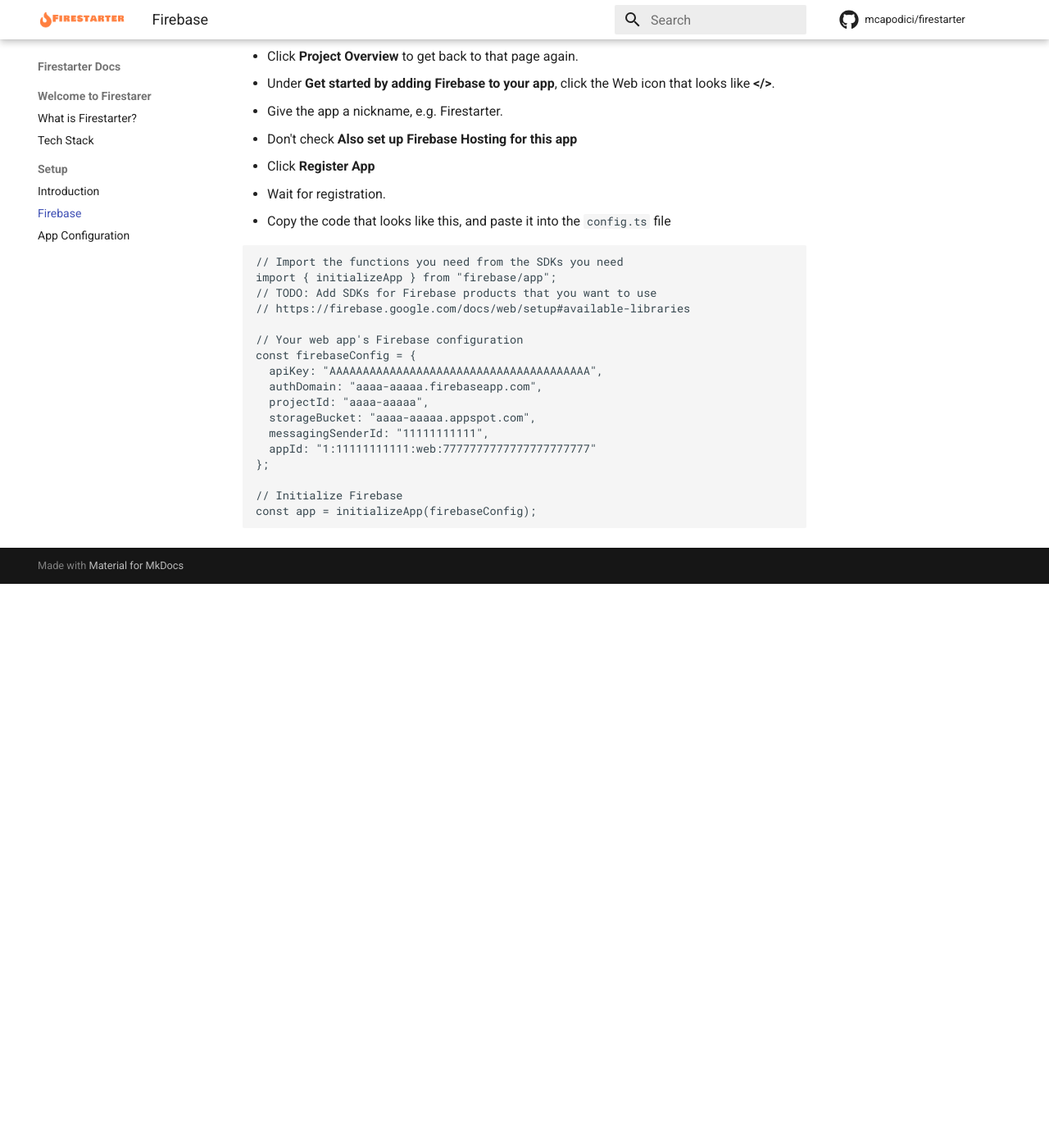
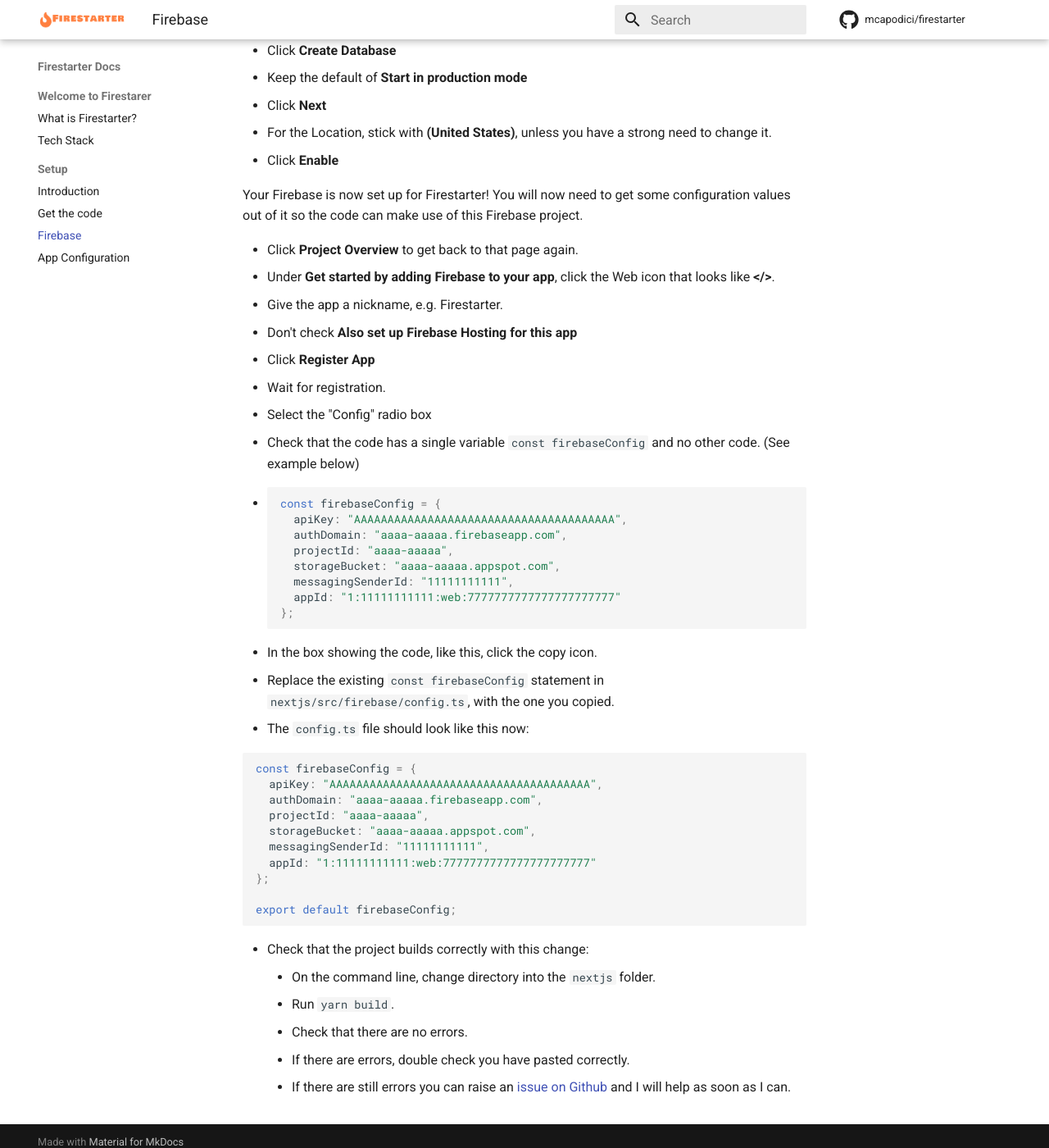
Before and after one commit to mcapodici/firestarter-site, an MkDocs documentation site: the page built from docs/docs/setup/firebase.md, in a window 1280 px wide and 1400 px high, scrolled down 970 px. Shown: the whole window at 82% size. Built offline with MkDocs 1.6.1 and Material for MkDocs 9.7.7, drawn with Linux system fonts in a browser that asks for light colours; comment, search, counter and statistics services are not loaded; before the commit the page ends 1682 px from its top, so only the background shows below that; some of the changed text lies outside the part shown.

Commit message:
more docs updates, including adding code clone steps

````diff
--- a/docs/docs/setup/firebase.md
+++ b/docs/docs/setup/firebase.md
@@ -1,4 +1,8 @@
 # Firebase
+
+!!! note
+
+    These steps require that you already have the source code. If not then [get the source code](getthecode.md) first
 
 To set up your Firebase account, with Authentication and Firestore enabled:
 
@@ -35,15 +43,25 @@
 * Don't check **Also set up Firebase Hosting for this app**
 * Click **Register App**
 * Wait for registration.
-* Copy the code that looks like this, and paste it into the `config.ts` file
+* Select the "Config" radio box
+* Check that the code has a single variable `const firebaseConfig` and no other code. (See example below)
+*
+```typescript
+const firebaseConfig = {
+  apiKey: "AAAAAAAAAAAAAAAAAAAAAAAAAAAAAAAAAAAAAAA",
+  authDomain: "aaaa-aaaaa.firebaseapp.com",
+  projectId: "aaaa-aaaaa",
+  storageBucket: "aaaa-aaaaa.appspot.com",
+  messagingSenderId: "11111111111",
+  appId: "1:11111111111:web:7777777777777777777777"
+};
+```
 
-```javascript
-// Import the functions you need from the SDKs you need
-import { initializeApp } from "firebase/app";
-// TODO: Add SDKs for Firebase products that you want to use
-// https://firebase.google.com/docs/web/setup#available-libraries
+* In the box showing the code, like this, click the copy icon.
+* Replace the existing `const firebaseConfig` statement in `nextjs/src/firebase/config.ts`, with the one you copied.
+* The `config.ts` file should look like this now:
 
-// Your web app's Firebase configuration
+```typescript
 const firebaseConfig = {
   apiKey: "AAAAAAAAAAAAAAAAAAAAAAAAAAAAAAAAAAAAAAA",
   authDomain: "aaaa-aaaaa.firebaseapp.com",
@@ -53,6 +71,12 @@
   appId: "1:11111111111:web:7777777777777777777777"
 };
 
-// Initialize Firebase
-const app = initializeApp(firebaseConfig);
+export default firebaseConfig;
 ```
+
+* Check that the project builds correctly with this change:
+    * On the command line, change directory into the `nextjs` folder.
+    * Run `yarn build`.
+    * Check that there are no errors.
+    * If there are errors, double check you have pasted correctly.
+    * If there are still errors you can raise an [issue on Github](https://github.com/mcapodici/firestarter/issues) and I will help as soon as I can.
--- a/docs/mkdocs.yml
+++ b/docs/mkdocs.yml
@@ -17,12 +17,16 @@
       - technologies.md
   - Setup:
       - setup/index.md
+      - setup/getthecode.md
       - setup/firebase.md
       - setup/app-configuration.md
 repo_url: https://github.com/mcapodici/firestarter
 repo_name: mcapodici/firestarter
 markdown_extensions:
   - attr_list
+  - admonition
+  - pymdownx.details
+  - pymdownx.superfences
   - pymdownx.emoji:
       emoji_index: !!python/name:materialx.emoji.twemoji
       emoji_generator: !!python/name:materialx.emoji.to_svg
````
Also changed, not shown: other parts of docs/docs/setup/firebase.md (+6 -2 lines), docs/docs/setup/getthecode.md (added, +35 -0 lines), docs/docs/setup/index.md (+8 -2 lines), docs/docs/assets/github-create-template.png (added).
